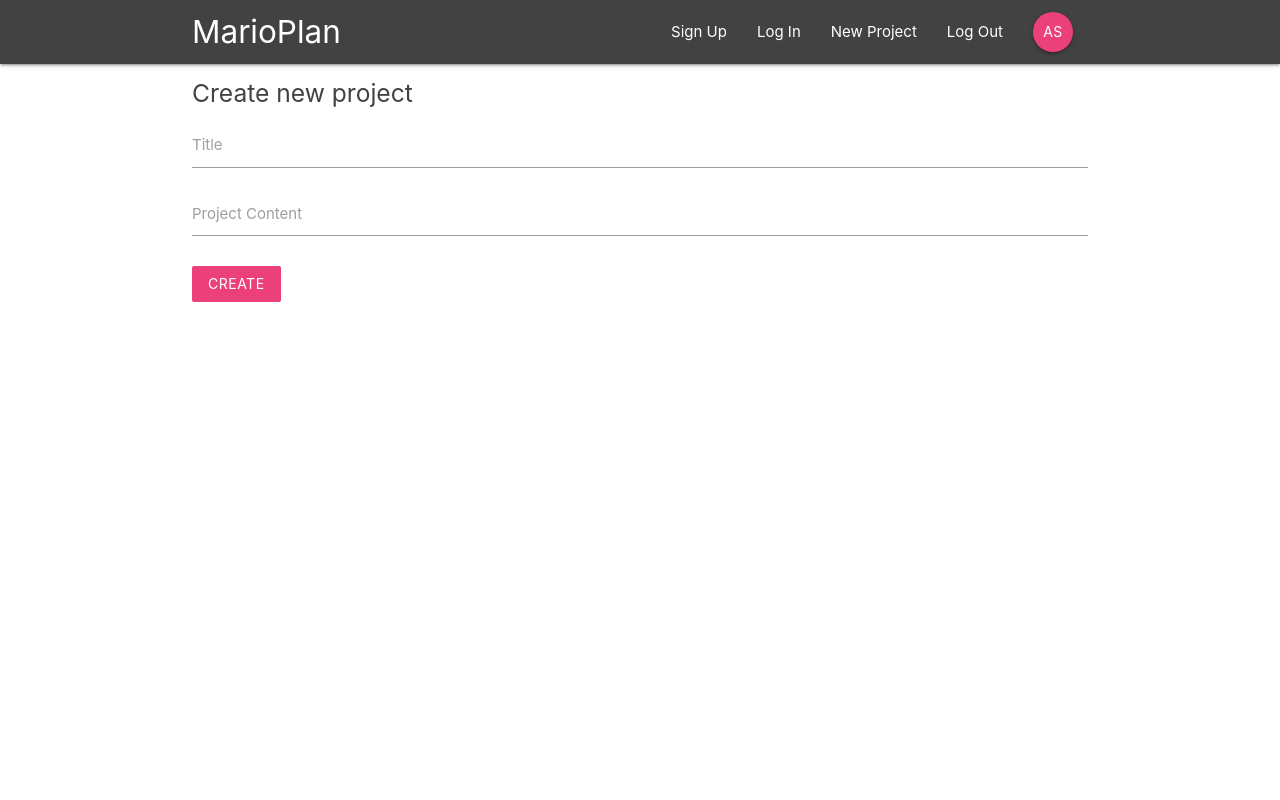
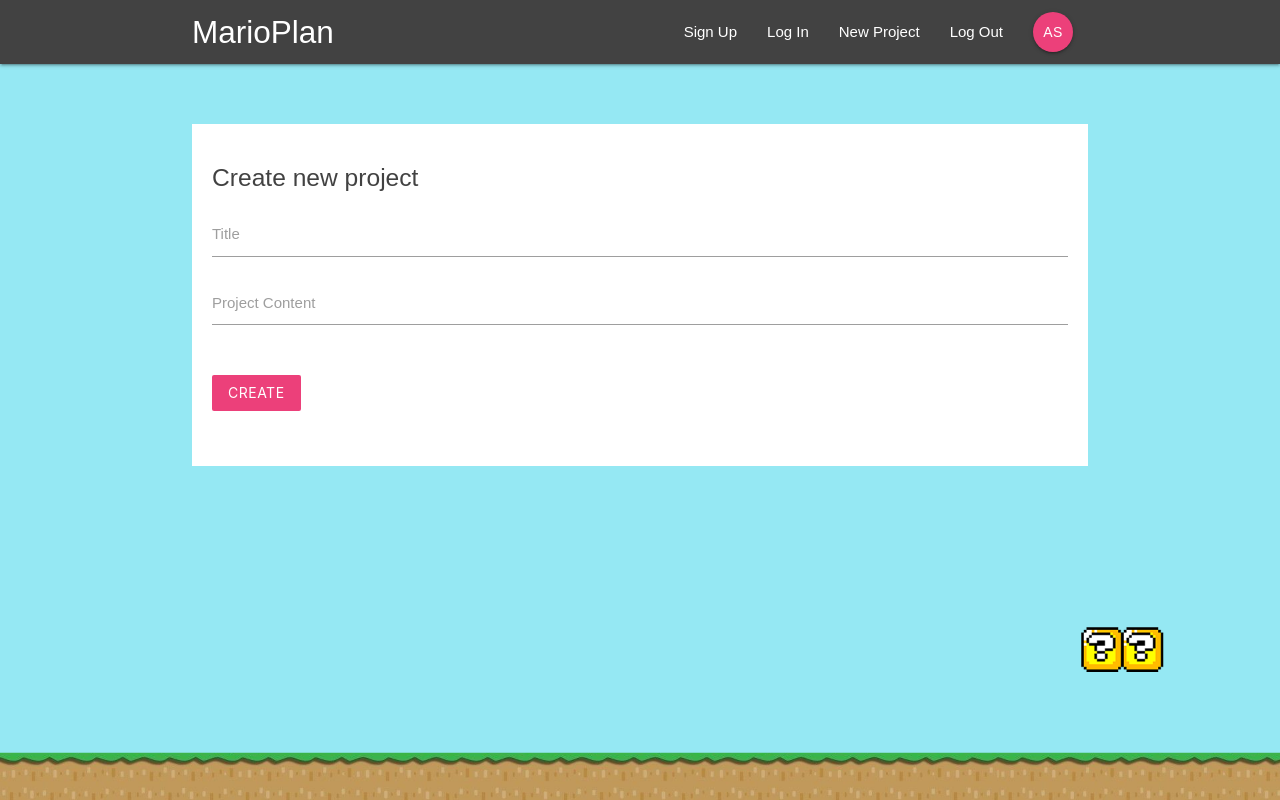
Before and after one commit to shan8851/project-manager, a React (Create React App) app: page /create in a window 1280 px wide. Built offline with nearby package versions, Linux system fonts and the light colour scheme.

Commit message:
adding styling to forms and bg image

```diff
--- a/src/index.css
+++ b/src/index.css
@@ -1,14 +1,39 @@
+html {
+  min-height: 100%;
+}
+
 body {
   margin: 0;
   padding: 0;
-  font-family: -apple-system, BlinkMacSystemFont, "Segoe UI", "Roboto", "Oxygen",
-    "Ubuntu", "Cantarell", "Fira Sans", "Droid Sans", "Helvetica Neue",
-    sans-serif;
-  -webkit-font-smoothing: antialiased;
-  -moz-osx-font-smoothing: grayscale;
+  font-family: sans-serif;
+  background: url(/img/mario-bg.png) no-repeat;
+  background-size: 100%;
+  background-position: bottom;
+  background-color: #95e8f3;
+  min-height: 100%;
 }
 
-code {
-  font-family: source-code-pro, Menlo, Monaco, Consolas, "Courier New",
-    monospace;
+form {
+  padding: 20px;
+  margin-top: 60px;
 }
+
+form button,
+form h5 {
+  margin: 20px 0;
+}
+
+input[type="text"]:not(.browser-default):focus:not([readonly]),
+input[type="email"]:not(.browser-default):focus:not([readonly]),
+input[type="password"]:not(.browser-default):focus:not([readonly]),
+textarea.materialize-textarea:focus:not([readonly]) {
+  border-color: #ec407a;
+  box-shadow: none;
+}
+
+input[type="text"]:not(.browser-default):focus:not([readonly]) + label,
+textarea.materialize-textarea:focus:not([readonly]) + label,
+input[type="email"]:not(.browser-default):focus:not([readonly]) + label,
+input[type="password"]:not(.browser-default):focus:not([readonly]) + label {
+  color: #ec407a !important;
+}
```
Also changed, not shown: public/img/mario-bg.png (added).
